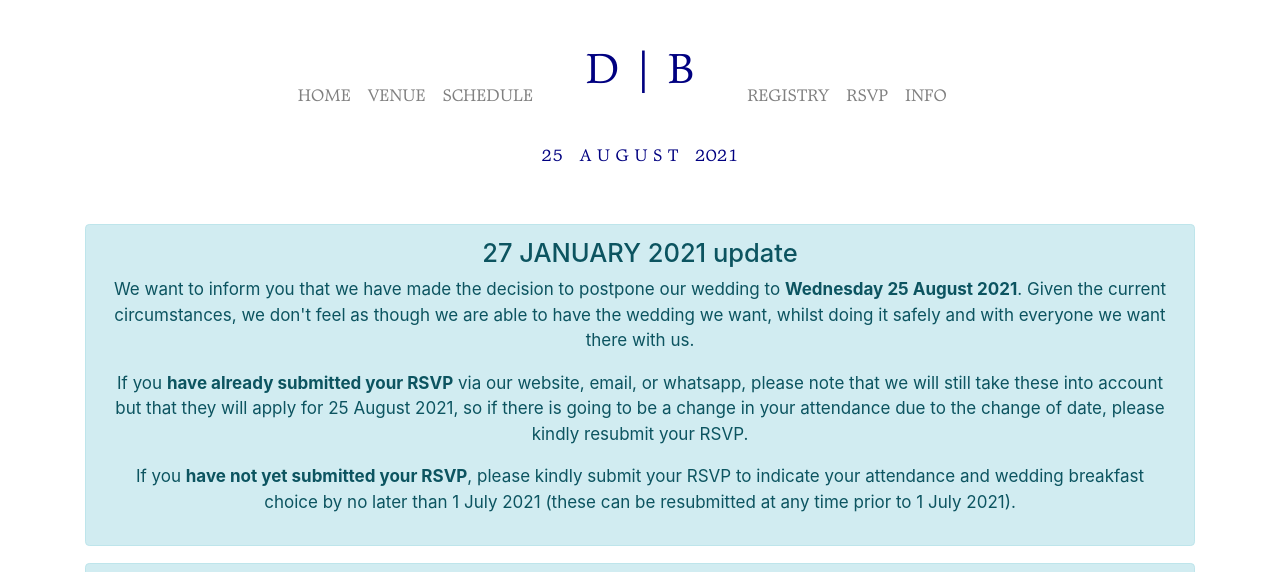
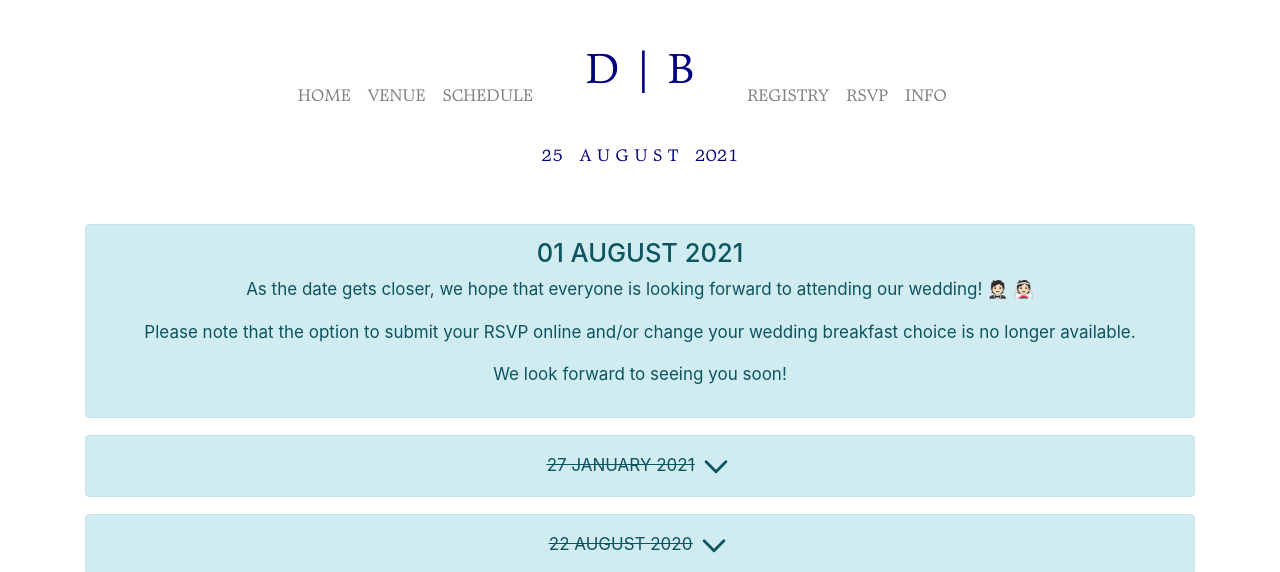
Before and after one commit to spicalous/dcbl, a Jekyll site: the page built from index.html, in a window 1280 px wide, cut to the strip 0-572 px from the top of the page. Built offline with Jekyll 4.4.1, drawn with Linux system fonts in a browser that asks for light colours; some of the changed text lies outside the part shown.

Commit message:
01 august 2021 update - close RSVP

```diff
--- /dev/null
+++ b/_includes/20200822-update.html
@@ -0,0 +1,26 @@
+<div class="alert alert-info collapsed pointer" role="alert" data-toggle="collapse" data-target="#alert22082020" aria-expanded="false" aria-controls="alert22082020">
+  <div class="mb-0">
+    <span style="text-decoration:line-through"><s>22 AUGUST 2020</s></span>
+    <svg xmlns="http://www.w3.org/2000/svg" fill="none" viewBox="0 0 24 24" stroke="currentColor" style="width: 2rem;height: 2rem;">
+      <path class="chev-down" stroke-linecap="round" stroke-linejoin="round" stroke-width="2" d="M19 9l-7 7-7-7" />
+      <path class="chev-up" stroke-linecap="round" stroke-linejoin="round" stroke-width="2" d="M5 15l7-7 7 7" />
+    </svg>
+  </div>
+  <div id="alert22082020" class="collapse mt-2">
+    <p>
+      We want to inform you that we have made the decision to postpone our wedding to <strong>Sunday 7 March 2021</strong>.
+      Given the current circumstances, we don't feel as though we are able to have the wedding we want, whilst doing it
+      safely and with everyone we want there with us.
+    </p>
+    <p>
+      If you <strong>have already submitted your RSVP</strong> via our website, email, or whatsapp, please note that we
+      will still take these into account but that they will apply for 7 March 2021, so if there is going to be a change in
+      your attendance due to the change of date, please kindly resubmit your RSVP.
+    </p>
+    <p>
+      If you <strong>have not yet submitted your RSVP</strong>, please kindly submit your RSVP to indicate your attendance
+      and wedding
+      breakfast choice by no later than 1 February 2021 (these can be resubmitted at any time prior to 1 February 2021).
+    </p>
+  </div>
+</div>
--- /dev/null
+++ b/_includes/20210127-update.html
@@ -0,0 +1,28 @@
+<div class="alert alert-info collapsed pointer" role="alert" data-toggle="collapse" data-target="#alert27012021"
+     aria-expanded="false" aria-controls="alert27012021">
+  <div class="mb-0">
+    <span style="text-decoration:line-through"><s>27 JANUARY 2021</s></span>
+    <svg xmlns="http://www.w3.org/2000/svg" fill="none" viewBox="0 0 24 24" stroke="currentColor"
+         style="width: 2rem;height: 2rem;">
+      <path class="chev-down" stroke-linecap="round" stroke-linejoin="round" stroke-width="2" d="M19 9l-7 7-7-7"/>
+      <path class="chev-up" stroke-linecap="round" stroke-linejoin="round" stroke-width="2" d="M5 15l7-7 7 7"/>
+    </svg>
+  </div>
+  <div id="alert27012021" class="collapse mt-2">
+    <p>
+      We want to inform you that we have made the decision to postpone our wedding to <strong>Wednesday 25 August
+      2021</strong>. Given the current circumstances, we don't feel as though we are able to have the wedding we want,
+      whilst doing it safely and with everyone we want there with us.
+    </p>
+    <p>
+      If you <strong>have already submitted your RSVP</strong> via our website, email, or whatsapp, please note that we
+      will still take these into account but that they will apply for 25 August 2021, so if there is going to be a
+      change in your attendance due to the change of date, please kindly resubmit your RSVP.
+    </p>
+    <p>
+      If you <strong>have not yet submitted your RSVP</strong>, please kindly submit your RSVP to indicate your
+      attendance and wedding breakfast choice by no later than 1 July 2021 (these can be resubmitted at any time prior
+      to 1 July 2021).
+    </p>
+  </div>
+</div>
--- /dev/null
+++ b/_includes/20210801-update.html
@@ -0,0 +1,13 @@
+<div class="alert alert-info" role="alert">
+  <h4>01 AUGUST 2021</h4>
+  <p>
+    As the date gets closer, we hope that everyone is looking forward to attending our wedding! 🤵🏻 👰🏻
+  </p>
+  <p>
+    Please note that the option to submit your RSVP online and/or change your wedding breakfast choice is no longer
+    available.
+  </p>
+  <p>
+    We look forward to seeing you soon!
+  </p>
+</div>
--- a/_includes/covid-alert.html
+++ /dev/null
@@ -1,18 +0,0 @@
-<div class="alert alert-info" role="alert">
-  <h4>27 JANUARY 2021 update</h4>
-  <p>
-    We want to inform you that we have made the decision to postpone our wedding to <strong>Wednesday 25 August 2021</strong>.
-    Given the current circumstances, we don't feel as though we are able to have the wedding we want, whilst doing it
-    safely and with everyone we want there with us.
-  </p>
-  <p>
-    If you <strong>have already submitted your RSVP</strong> via our website, email, or whatsapp, please note that we
-    will still take these into account but that they will apply for 25 August 2021, so if there is going to be a change in
-    your attendance due to the change of date, please kindly resubmit your RSVP.
-  </p>
-  <p>
-    If you <strong>have not yet submitted your RSVP</strong>, please kindly submit your RSVP to indicate your attendance
-    and wedding
-    breakfast choice by no later than 1 July 2021 (these can be resubmitted at any time prior to 1 July 2021).
-  </p>
-</div>
--- a/_sass/main.scss
+++ b/_sass/main.scss
@@ -82,7 +82,7 @@ html {
   cursor: pointer;
 }
 
-div:not(.collapsed) > h4 > svg > .chev-down {
+div:not(.collapsed) > div > svg > .chev-down {
   display: none;
 }
 .collapsed .chev-up {
--- a/index.html
+++ b/index.html
@@ -5,33 +5,9 @@ title: DC | BL Wedding
 <div class="container">
   <div class="row">
     <div class="col text-center">
-      {% include covid-alert.html %}
-      <div class="alert alert-info collapsed pointer" role="alert" data-toggle="collapse" data-target="#alert22082020" aria-expanded="false" aria-controls="alert22082020">
-        <h4 class="mb-0">
-          22 AUGUST 2020 update
-          <svg xmlns="http://www.w3.org/2000/svg" fill="none" viewBox="0 0 24 24" stroke="currentColor" style="width: 2rem;height: 2rem;">
-            <path class="chev-down" stroke-linecap="round" stroke-linejoin="round" stroke-width="2" d="M19 9l-7 7-7-7" />
-            <path class="chev-up" stroke-linecap="round" stroke-linejoin="round" stroke-width="2" d="M5 15l7-7 7 7" />
-          </svg>
-        </h4>
-        <div id="alert22082020" class="collapse mt-2">
-          <p>
-            We want to inform you that we have made the decision to postpone our wedding to <strong>Sunday 7 March 2021</strong>.
-            Given the current circumstances, we don't feel as though we are able to have the wedding we want, whilst doing it
-            safely and with everyone we want there with us.
-          </p>
-          <p>
-            If you <strong>have already submitted your RSVP</strong> via our website, email, or whatsapp, please note that we
-            will still take these into account but that they will apply for 7 March 2021, so if there is going to be a change in
-            your attendance due to the change of date, please kindly resubmit your RSVP.
-          </p>
-          <p>
-            If you <strong>have not yet submitted your RSVP</strong>, please kindly submit your RSVP to indicate your attendance
-            and wedding
-            breakfast choice by no later than 1 February 2021 (these can be resubmitted at any time prior to 1 February 2021).
-          </p>
-        </div>
-      </div>
+      {% include 20210801-update.html %}
+      {% include 20210127-update.html %}
+      {% include 20200822-update.html %}
     </div>
   </div>
   <div class="row mb-5">
--- a/info.html
+++ b/info.html
@@ -31,7 +31,7 @@ groomsmen:
 <div class="container">
   <div class="row">
     <div class="col text-center">
-      {% include covid-alert.html %}
+      {% include 20210801-update.html %}
     </div>
   </div>
 </div>
--- a/rsvp.html
+++ b/rsvp.html
@@ -5,10 +5,10 @@ title: RSVP | DCBL Wedding
 <div class="container">
   <div class="row">
     <div class="col text-center">
-      {% include covid-alert.html %}
+      {% include 20210801-update.html %}
     </div>
   </div>
-  <div class="row mb-5">
+  <div class="row mb-5 d-none">
     <div class="col">
       <form novalidate>
         <div class="form-group">
```
Also changed, not shown: 1 other file.
